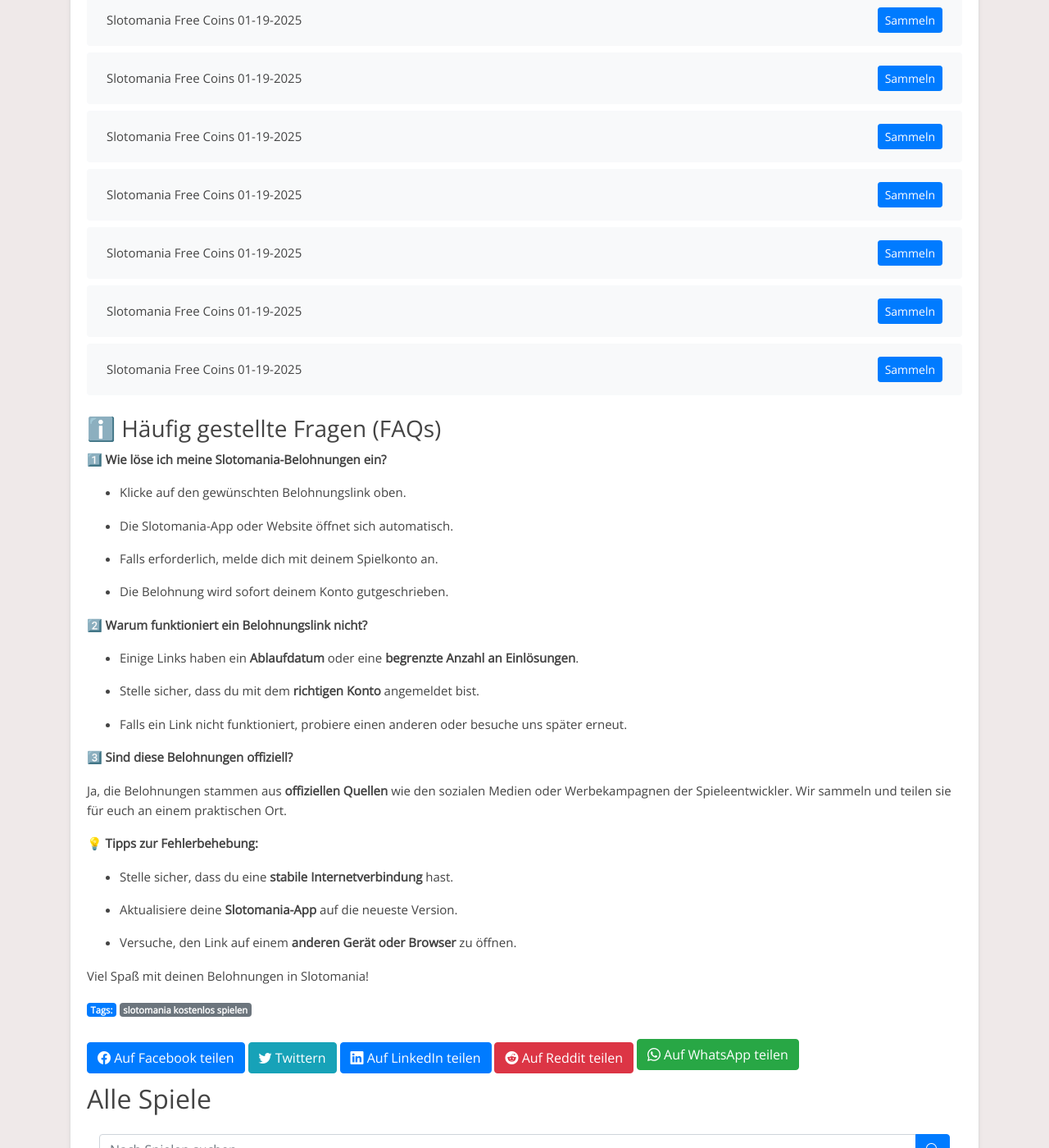
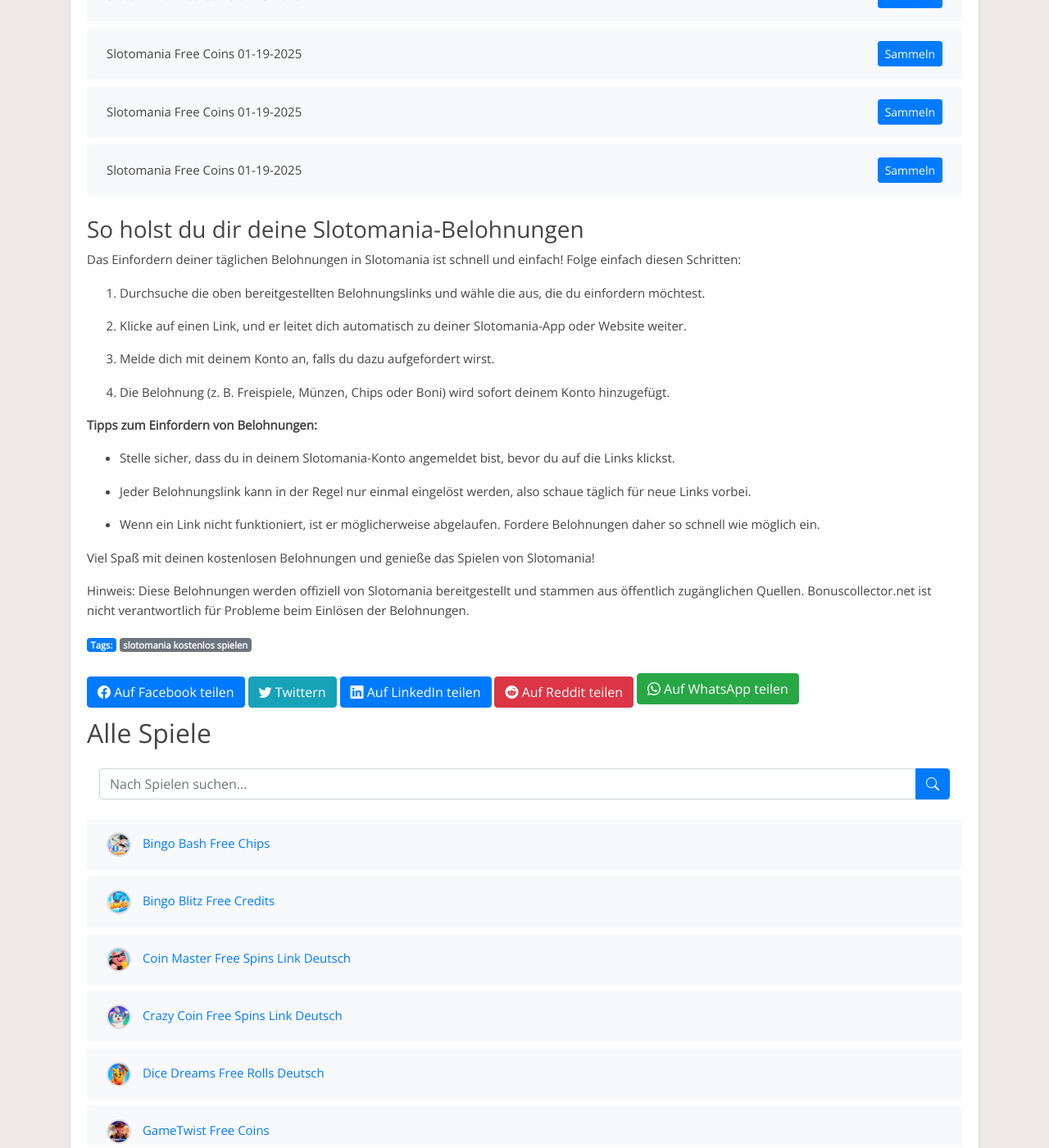
Before and after one commit to Prollad99/bs-de, a Jekyll site: the page built from _posts/2025-01-19-slotomania.md, in a window 1280 px wide and 1400 px high, scrolled down 7477 px. Shown: the whole window at 82% size. Built offline with Jekyll 4.4.1, drawn with Linux system fonts in a browser that asks for light colours; some of the changed text lies outside the part shown.

Commit message:
Aktualisiere slotomania-Belohnungslinks, Inhalte und Änderungsdatum

```diff
--- a/_includes/slotomania_footer.html
+++ b/_includes/slotomania_footer.html
@@ -1,38 +1,27 @@
-### ℹ️ Häufig gestellte Fragen (FAQs)
+### So holst du dir deine Slotomania-Belohnungen
 
 
-**1️⃣ Wie löse ich meine Slotomania-Belohnungen ein?**
+Das Einfordern deiner täglichen Belohnungen in Slotomania ist schnell und einfach! Folge einfach diesen Schritten:
 
-- Klicke auf den gewünschten Belohnungslink oben.
+1. Durchsuche die oben bereitgestellten Belohnungslinks und wähle die aus, die du einfordern möchtest.
 
-- Die Slotomania-App oder Website öffnet sich automatisch.
+2. Klicke auf einen Link, und er leitet dich automatisch zu deiner Slotomania-App oder Website weiter.
 
-- Falls erforderlich, melde dich mit deinem Spielkonto an.
+3. Melde dich mit deinem Konto an, falls du dazu aufgefordert wirst.
 
-- Die Belohnung wird sofort deinem Konto gutgeschrieben.
+4. Die Belohnung (z. B. Freispiele, Münzen, Chips oder Boni) wird sofort deinem Konto hinzugefügt.
 
 
-**2️⃣ Warum funktioniert ein Belohnungslink nicht?**
+**Tipps zum Einfordern von Belohnungen:**
 
-- Einige Links haben ein **Ablaufdatum** oder eine **begrenzte Anzahl an Einlösungen**.
+- Stelle sicher, dass du in deinem Slotomania-Konto angemeldet bist, bevor du auf die Links klickst.
 
-- Stelle sicher, dass du mit dem **richtigen Konto** angemeldet bist.
+- Jeder Belohnungslink kann in der Regel nur einmal eingelöst werden, also schaue täglich für neue Links vorbei.
 
-- Falls ein Link nicht funktioniert, probiere einen anderen oder besuche uns später erneut.
+- Wenn ein Link nicht funktioniert, ist er möglicherweise abgelaufen. Fordere Belohnungen daher so schnell wie möglich ein.
 
 
-**3️⃣ Sind diese Belohnungen offiziell?**
-
-Ja, die Belohnungen stammen aus **offiziellen Quellen** wie den sozialen Medien oder Werbekampagnen der Spieleentwickler. Wir sammeln und teilen sie für euch an einem praktischen Ort.
+Viel Spaß mit deinen kostenlosen Belohnungen und genieße das Spielen von Slotomania!
 
 
-**💡 Tipps zur Fehlerbehebung:**
-
-- Stelle sicher, dass du eine **stabile Internetverbindung** hast.
-
-- Aktualisiere deine **Slotomania-App** auf die neueste Version.
-
-- Versuche, den Link auf einem **anderen Gerät oder Browser** zu öffnen.
-
-
-Viel Spaß mit deinen Belohnungen in Slotomania!
+Hinweis: Diese Belohnungen werden offiziell von Slotomania bereitgestellt und stammen aus öffentlich zugänglichen Quellen. Bonuscollector.net ist nicht verantwortlich für Probleme beim Einlösen der Belohnungen.
--- a/_includes/slotomania_post.html
+++ b/_includes/slotomania_post.html
@@ -1,29 +1,13 @@
-## Slotomania – Tägliche Belohnungen & Tipps
+Entdecke tägliche Slotomania-Belohnungen!
 
 
-**Hol dir täglich exklusive Belohnungen für Slotomania!** Wir stellen dir die neuesten Bonuslinks bereit, mit denen du Freispiele, Münzen, Chips und andere Belohnungen sammeln kannst.
+Bist du ein Fan von Slotomania und möchtest dein Spielerlebnis verbessern? Du bist hier genau richtig! Diese Seite ist allen Slotomania-Enthusiasten gewidmet, die täglich kostenlose Belohnungen einfordern möchten. Hier findest du die neuesten Links, um Freispiele, Münzen, Chips und andere spannende Boni zu sammeln, damit du das Spiel noch mehr genießen kannst.
 
 
-### 🎮 Was ist Slotomania?
-
-Slotomania ist ein spannendes und unterhaltsames Spiel, das Millionen von Spielern weltweit begeistert. Es bietet tägliche Herausforderungen, Events und Belohnungen, die dein Spielerlebnis verbessern.
+Slotomania ist ein unterhaltsames Spiel, das von Millionen geliebt wird. Ob du höhere Level erreichen oder einfach nur den Nervenkitzel genießen möchtest – unsere täglichen Belohnungslinks halten dich im Spiel.
 
 
-### 🏆 Warum solltest du Belohnungen einlösen?
-
-- **Mehr Spielzeit** – Genieße das Spiel ohne Unterbrechungen.
-
-- **Schneller Fortschritt** – Steige schneller auf und schalte neue Inhalte frei.
-
-- **Events optimal nutzen** – Einige Boni sind nur für kurze Zeit verfügbar!
+Hinweis: Slotomania ist eine kostenlose App, die ausschließlich zu Unterhaltungszwecken entwickelt wurde. Bonuscollector.net ist eine unabhängige Plattform und steht in keiner Verbindung zu den Entwicklern oder Eigentümern von Slotomania.
 
 
-### 💡 Pro Tipp:
-
-„Speichere deine Belohnungen für besondere Events oder Herausforderungen, um den maximalen Vorteil zu erzielen!“
-
-
-Bleib dran und sichere dir täglich deine Slotomania-Belohnungen!
-
-
-*Hinweis: Bonuscollector.net steht in keiner Verbindung zu den Entwicklern von Slotomania. Alle Links stammen aus offiziellen Quellen.*
+Schau täglich vorbei, um sicherzustellen, dass du keine Belohnung verpasst!
```
